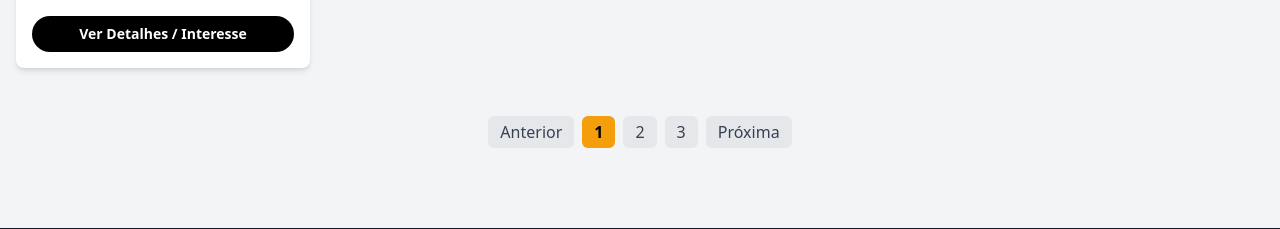
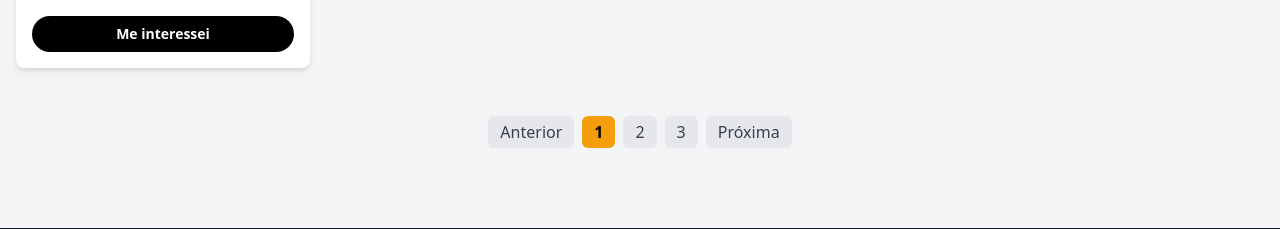
Before and after one commit to felipeleobraga/golden_runners, a Flask app: page /mural in a window 1280 px wide. Shown: the part 560-789 px from the top of the page. Run offline with Flask 3, Linux system fonts and the light colour scheme; grey boxes marked "Sample" are stand-in pictures; a database or web service that is not in the repository returns one stand-in record (values such as "Sample title"); some libraries are stand-ins or nearby versions.

Commit message:
Add files via upload

```diff
--- a/templates/mural.html
+++ b/templates/mural.html
@@ -90,7 +90,7 @@
                 <button class="bg-gray-200 hover:bg-gray-300 text-gray-800 px-4 py-2 rounded-full text-sm font-medium">Acessórios</button>
             </div>
             <!-- Botão Doar um Item ajustado para usar url_for -->
-            <a href="{{ url_for('add_item') }}" class="bg-yellow-500 hover:bg-yellow-600 text-black font-bold py-2 px-6 rounded-full">Doar um Item</a>
+            <a href="{{ url_for('add_donation_item_page') }}" class="bg-yellow-500 hover:bg-yellow-600 text-black font-bold py-2 px-6 rounded-full">Doar um Item</a>
         </div>
 
         <!-- Donation Items Grid -->
@@ -134,7 +134,7 @@
                                 <!-- Botão de Interesse/Status -->
                                 {% if item.status == 'available' %}
                                     <!-- Link para a página de detalhes onde o interesse pode ser expresso -->
-                                    <a href="{{ url_for('item_detail', item_id=item.id) }}" class="bg-black hover:bg-gray-800 text-white text-sm font-bold py-2 px-4 rounded-full w-full block text-center">Ver Detalhes / Interesse</a>
+                                    <a href="{{ url_for('item_detail', item_id=item.id) }}" class="bg-black hover:bg-gray-800 text-white text-sm font-bold py-2 px-4 rounded-full w-full block text-center">Me interessei</a>
                                 {% elif item.status == 'reserved' %}
                                     <button disabled class="bg-gray-300 text-gray-600 text-sm font-bold py-2 px-4 rounded-full w-full block text-center cursor-not-allowed">Reservado</button>
                                 {% elif item.status == 'donated' %}
```
